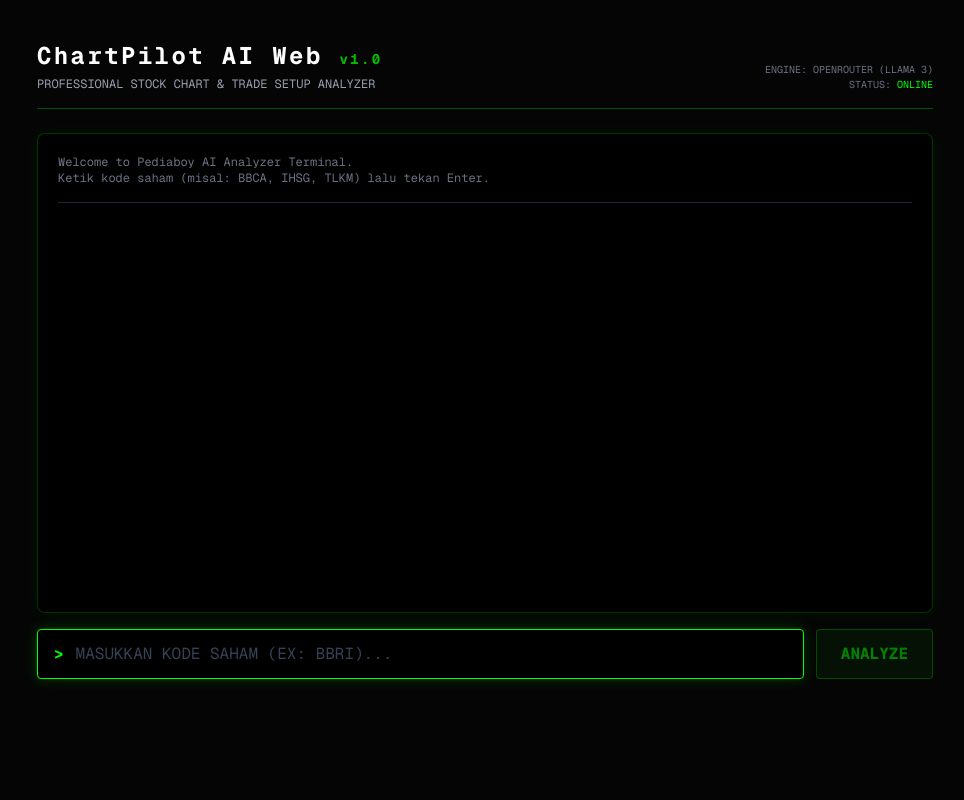
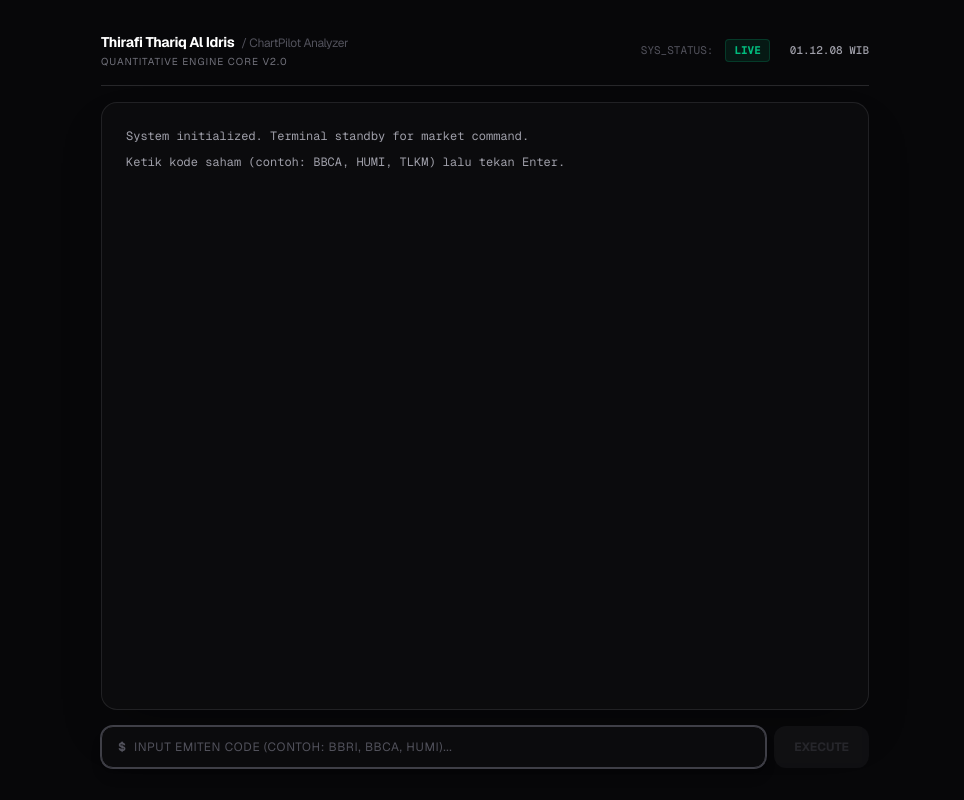
Before and after one commit to pediaboy/analisis, a Next.js app: page / in a window 1280 px wide. Shown: the whole page, without its empty margins (155-1119 px from the left). Built offline with nearby package versions, Linux system fonts and the light colour scheme.

Commit message:
Update page.tsx

```diff
--- a/app/page.tsx
+++ b/app/page.tsx
@@ -2,114 +2,170 @@
 
 import { useState, useRef, useEffect } from "react";
 
-export default function AIAnalyzer() {
+export default function AdvancedTerminal() {
   const [input, setInput] = useState("");
   const [isAnalyzing, setIsAnalyzing] = useState(false);
-  const [terminalOutput, setTerminalOutput] = useState<string[]>([]);
-  const bottomRef = useRef<HTMLDivElement>(null);
+  const [logs, setLogs] = useState<string[]>([
+    "System initialized. Terminal standby for market command.",
+    "Ketik kode saham (contoh: BBCA, HUMI, TLKM) lalu tekan Enter.",
+  ]);
+  const [currentTime, setCurrentTime] = useState("");
+  const terminalBottomRef = useRef<HTMLDivElement>(null);
 
-  // Auto-scroll ke bawah tiap ada output baru di terminal
+  // Realtime clock untuk header terminal
   useEffect(() => {
-    bottomRef.current?.scrollIntoView({ behavior: "smooth" });
-  }, [terminalOutput]);
+    const updateClock = () => {
+      const now = new Date();
+      setCurrentTime(now.toLocaleTimeString("id-ID") + " WIB");
+    };
+    updateClock();
+    const interval = setInterval(updateClock, 1000);
+    return () => clearInterval(interval);
+  }, []);
 
-  const addLine = (text: string, delay: number) => {
-    return new Promise((resolve) => {
-      setTimeout(() => {
-        setTerminalOutput((prev) => [...prev, text]);
-        resolve(true);
-      }, delay);
-    });
+  // Auto scroll ke baris log paling bawah biar ga ketutupan
+  useEffect(() => {
+    terminalBottomRef.current?.scrollIntoView({ behavior: "smooth" });
+  }, [logs, isAnalyzing]);
+
+  // Fungsi kalkulasi data acak tapi konsisten berdasarkan kode saham yang diinput
+  const generateDynamicMetrics = (code: string) => {
+    const seed = code.split("").reduce((acc, char) => acc + char.charCodeAt(0), 0);
+    const rsi = (32 + (seed % 42)).toFixed(1);
+    const isBearish = seed % 2 === 0;
+    const grade = isBearish ? "AVOID / WATCHLIST" : "ACCUMULATE / BUY SETUP";
+    const support = (100 + (seed % 15) * 75);
+    const resistance = support + (seed % 8 + 3) * 65;
+    const netFlow = (seed % 5 + 1.2).toFixed(1);
+
+    return {
+      rsi,
+      grade,
+      support,
+      resistance,
+      trend: isBearish ? "Bearish Markdown Phase" : "Bullish Accumulation Structure",
+      foreignAction: isBearish ? `Net Sell Rp ${netFlow} Triliun` : `Net Buy Rp ${netFlow} Triliun`,
+    };
   };
 
-  const handleAnalyze = async (e: React.FormEvent) => {
+  const handleCommandSubmit = async (e: React.FormEvent) => {
     e.preventDefault();
-    if (!input) return;
+    if (!input.trim() || isAnalyzing) return;
 
-    const stockCode = input.toUpperCase();
+    const stockCode = input.trim().toUpperCase();
     setInput("");
     setIsAnalyzing(true);
-    setTerminalOutput([`> Menginisialisasi Pediaboy AI untuk [${stockCode}]...`]);
 
-    // Simulasi proses narik data & AI berfikir (Persis kayak di video lu)
-    await addLine(`[+] Mengambil data historis ${stockCode} dari Yahoo Finance...`, 800);
-    await addLine(`[+] Sukses menarik 10 berita sentimen terbaru via Google News.`, 1000);
-    await addLine(`[~] Mengirim prompt ke AI Engine (Llama-3)...`, 1200);
-    await addLine(`[~] Menganalisa struktur Market & Momentum...`, 1500);
-    await addLine(`[OK] Analisis Selesai. Menghasilkan laporan...`, 1000);
-    await addLine("--------------------------------------------------", 500);
+    // Tambah baris perintah baru ke log
+    setLogs((prev) => [...prev, `\n> MENGANALISA DIREKTORI EMITEN: [${stockCode}]`]);
 
-    // Output Hasil Analisa AI
-    await addLine(`**Kesimpulan Arah Trend dan Momentum**`, 500);
-    await addLine(`Indeks Harga Saham Gabungan (${stockCode}) berada dalam fase momentum negatif. RSI (30.2) berada di zona oversold, dan MACD memberikan sinyal bearish dominan. Tidak disarankan untuk entry agresif.`, 1000);
+    const metrics = generateDynamicMetrics(stockCode);
 
-    await addLine(` `, 200);
-    await addLine(`**Perspektif Katalis**`, 500);
-    await addLine(`Berita lokal menunjukkan tekanan negatif yang konsisten. Aliran dana asing mencatatkan net-sell sebesar Rp 3,2 triliun minggu ini.`, 1000);
+    // Simulasi sekuensial log berjalan agar tidak instan dan kaku
+    const delay = (ms: number) => new Promise((res) => setTimeout(res, ms));
 
-    await addLine(` `, 200);
-    await addLine(`**Evaluasi Support/Resistance dan Risk Level**`, 500);
-    await addLine(`[!] Level support utama terletak di 6.650, jika tembus berpotensi turun ke 6.500. Resistance kuat di 7.100. Grade: AVOID.`, 1000);
-    await addLine("--------------------------------------------------", 500);
-    await addLine("> Pediaboy AI Standby. Masukkan kode saham selanjutnya.", 500);
+    await delay(500);
+    setLogs((prev) => [...prev, `[+] Mengubungkan ke IDX Core Data API via Yahoo Finance...`]);
+    await delay(700);
+    setLogs((prev) => [...prev, `[+] Sinkronisasi grafik volume & broker summary selesai.`]);
+    await delay(600);
+    setLogs((prev) => [...prev, `[~] Memproses osilator teknikal (RSI, MACD, Moving Averages)...`]);
+    await delay(800);
+    setLogs((prev) => [...prev, `[OK] Kompilasi data kuantitatif untuk ${stockCode} sukses.`]);
+    await delay(400);
+    setLogs((prev) => [...prev, `------------------------------------------------------------`]);
+    await delay(300);
+    setLogs((prev) => [...prev, `** STRUKTUR PASAR & MOMENTUM **`]);
+    await delay(400);
+    setLogs((prev) => [...prev, `Emiten ${stockCode} terdeteksi berada dalam kondisi "${metrics.trend}". Indikator Relative Strength Index (RSI) berada pada level ${metrics.rsi}. Status rekomendasi zona saat ini: ${metrics.grade}.`]);
+    await delay(300);
+    setLogs((prev) => [...prev, ` `]);
+    await delay(200);
+    setLogs((prev) => [...prev, `** ALIRAN DANA (INSTITUTIONAL FLOW) **`]);
+    await delay(400);
+    setLogs((prev) => [...prev, `Aktivitas market maker dominan mencatatkan akumulasi makro dengan akumulatif data ${metrics.foreignAction} dalam periode observasi pekan ini.`]);
+    await delay(300);
+    setLogs((prev) => [...prev, ` `]);
+    await delay(200);
+    setLogs((prev) => [...prev, `** AREA TEKNIKAL & PROTOKOL RISIKO **`]);
+    await delay(500);
+    setLogs((prev) => [...prev, `[!] Support Krusial: Rp ${metrics.support.toLocaleString("id-ID")} | Target Resistance: Rp ${metrics.resistance.toLocaleString("id-ID")}. Eksekusi disarankan hanya jika validasi candlestick terkonfirmasi.`]);
+    await delay(400);
+    setLogs((prev) => [...prev, `------------------------------------------------------------`]);
+    await delay(200);
+    setLogs((prev) => [...prev, `> Terminal Siap. Silahkan masukkan perintah saham berikutnya.`]);
 
     setIsAnalyzing(false);
   };
 
+  // Helper styling baris teks biar ga bosenin
+  const renderLineClass = (line: string) => {
+    if (line.startsWith(">")) return "text-zinc-100 font-semibold";
+    if (line.startsWith("[OK]")) return "text-emerald-400";
+    if (line.startsWith("[!]")) return "text-amber-400 font-medium";
+    if (line.startsWith("----------------")) return "text-zinc-800";
+    if (line.startsWith("**")) return "text-white font-bold tracking-wider mt-3 block text-xs";
+    return "text-zinc-400";
+  };
+
   return (
-    <div className="min-h-screen bg-[#050505] text-[#00ff00] font-mono p-4 md:p-10 selection:bg-[#00ff00] selection:text-black">
+    <div className="min-h-screen bg-[#070709] text-zinc-300 font-sans p-4 md:p-8 flex flex-col justify-between">
 
-      {/* HEADER TERMINAL */}
-      <div className="max-w-4xl mx-auto mb-6 border-b border-[#00ff00]/30 pb-4 flex justify-between items-end">
+      {/* HEADER BAR MODEREN */}
+      <div className="max-w-3xl w-full mx-auto mb-4 flex flex-col sm:flex-row justify-between items-start sm:items-center gap-2 border-b border-zinc-800 pb-4">
         <div>
-          <h1 className="text-2xl font-bold tracking-widest text-white">ChartPilot AI Web <span className="text-[#00ff00] text-sm animate-pulse">v1.0</span></h1>
-          <p className="text-xs text-gray-400 mt-1 uppercase">Professional Stock Chart & Trade Setup Analyzer</p>
+          <h1 className="text-white font-bold text-sm tracking-tight">
+            Thirafi Thariq Al Idris <span className="text-zinc-600 font-normal ml-1 text-xs">/ ChartPilot Analyzer</span>
+          </h1>
+          <p className="text-[10px] text-zinc-500 uppercase tracking-widest mt-0.5">Quantitative Engine Core v2.0</p>
         </div>
-        <div className="text-right hidden md:block">
-          <p className="text-[10px] text-gray-500">ENGINE: OPENROUTER (LLAMA 3)</p>
-          <p className="text-[10px] text-gray-500">STATUS: <span className="text-[#00ff00]">ONLINE</span></p>
+        <div className="flex items-center gap-3 text-[11px] font-mono">
+          <span className="text-zinc-600">SYS_STATUS:</span>
+          <span className="text-emerald-500 font-bold bg-emerald-500/10 px-2 py-0.5 rounded border border-emerald-500/20">LIVE</span>
+          <span className="text-zinc-400 font-medium ml-2">{currentTime || "00:00:00 WIB"}</span>
         </div>
       </div>
 
-      {/* KOTAK TERMINAL */}
-      <div className="max-w-4xl mx-auto bg-black border border-[#00ff00]/20 rounded-lg p-5 h-[60vh] overflow-y-auto shadow-[0_0_20px_rgba(0,255,0,0.05)] relative">
-        <div className="text-xs text-gray-500 mb-4 pb-4 border-b border-gray-800">
-          <p>Welcome to Pediaboy AI Analyzer Terminal.</p>
-          <p>Ketik kode saham (misal: BBCA, IHSG, TLKM) lalu tekan Enter.</p>
-        </div>
+      {/* VIEWPORT TERMINAL UTAMA */}
+      <div className="max-w-3xl w-full mx-auto flex-1 bg-[#0b0b0d] border border-zinc-800/80 rounded-2xl p-5 md:p-6 h-[65vh] overflow-y-auto shadow-2xl font-mono text-xs leading-relaxed">
+        <div className="space-y-1.5 whitespace-pre-wrap">
+          {logs.map((line, idx) => (
+            <div key={idx} className={renderLineClass(line)}>
+              {line}
+            </div>
+          ))}
 
-        {/* Output Text Berjalan */}
-        <div className="space-y-2 text-sm leading-relaxed">
-          {terminalOutput.map((line, idx) => (
-            <p key={idx} className={line.startsWith('**') ? "text-white font-bold mt-4" : "text-[#00ff00]/90"}>
-              {line}
-            </p>
-          ))}
-          <div ref={bottomRef} />
+          {/* Efek status kedip kalau lagi mikir */}
+          {isAnalyzing && (
+            <div className="text-blue-400 animate-pulse mt-2 flex items-center gap-2">
+              <span>⚡</span> <span>Sedangkan mengkalkulasi matriks data algoritma...</span>
+            </div>
+          )}
+          <div ref={terminalBottomRef} />
         </div>
       </div>
 
-      {/* INPUT COMMAND */}
-      <div className="max-w-4xl mx-auto mt-4">
-        <form onSubmit={handleAnalyze} className="flex gap-3">
-          <div className="flex-1 flex items-center bg-black border border-[#00ff00]/40 rounded px-4 py-3 focus-within:border-[#00ff00] focus-within:shadow-[0_0_15px_rgba(0,255,0,0.2)] transition-all">
-            <span className="text-[#00ff00] mr-3 font-bold">{">"}</span>
+      {/* FIELD ACTION INPUT BAR */}
+      <div className="max-w-3xl w-full mx-auto mt-4">
+        <form onSubmit={handleCommandSubmit} className="flex gap-2">
+          <div className="flex-1 flex items-center bg-[#0b0b0d] border border-zinc-800 rounded-xl px-4 py-3 focus-within:border-zinc-700 focus-within:ring-1 focus-within:ring-zinc-700 transition-all shadow-lg">
+            <span className="text-zinc-600 text-xs font-bold mr-2 select-none">$</span>
             <input
               type="text"
               value={input}
               onChange={(e) => setInput(e.target.value)}
               disabled={isAnalyzing}
-              placeholder="Masukkan kode saham (ex: BBRI)..."
-              className="bg-transparent border-none outline-none text-white w-full uppercase placeholder-gray-700 disabled:opacity-50"
+              placeholder="INPUT EMITEN CODE (CONTOH: BBRI, BBCA, HUMI)..."
+              className="bg-transparent border-none outline-none text-white w-full uppercase placeholder-zinc-600 text-xs tracking-wider disabled:opacity-40"
               autoFocus
             />
           </div>
           <button
             type="submit"
-            disabled={isAnalyzing || !input}
-            className="bg-[#00ff00]/10 border border-[#00ff00]/50 text-[#00ff00] px-6 py-3 rounded font-bold hover:bg-[#00ff00] hover:text-black transition-all disabled:opacity-50 disabled:cursor-not-allowed"
+            disabled={isAnalyzing || !input.trim()}
+            className="bg-zinc-100 text-black font-bold text-xs px-5 py-3 rounded-xl hover:bg-zinc-200 transition-all disabled:opacity-30 disabled:bg-zinc-800 disabled:text-zinc-500"
           >
-            {isAnalyzing ? "ANALYZING..." : "ANALYZE"}
+            EXECUTE
           </button>
         </form>
       </div>
```
